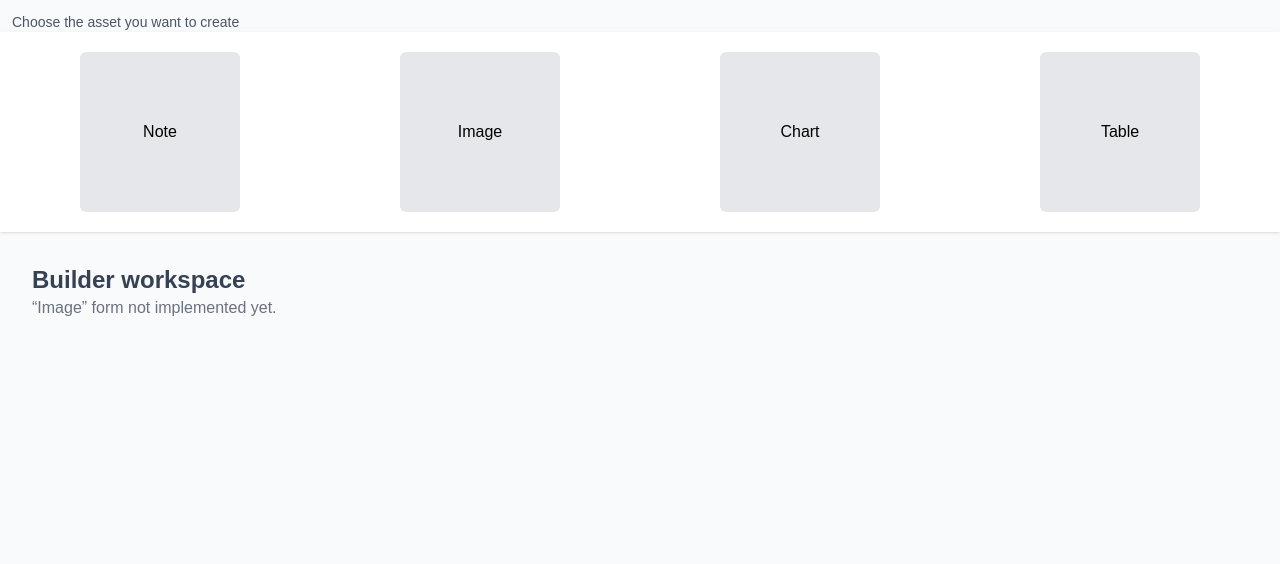
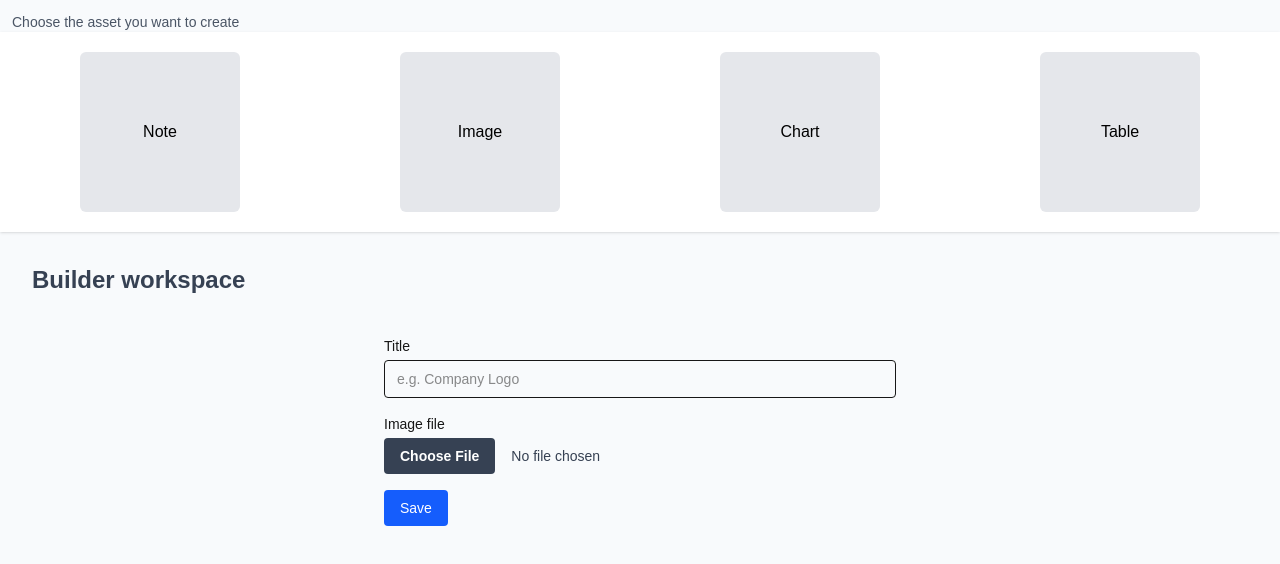
Before and after one commit to chenard612/tx_exercice, a Next.js app in the folder frontend/: page /builder in a window 1280 px wide. Both pictures are taken after a click on the button "Image". Shown: the top 564 px of the page. Built offline with nearby package versions, Linux system fonts and the light colour scheme.

Commit message:
2 forms out of 4 work!

```diff
--- a/frontend/src/app/builder/page.tsx
+++ b/frontend/src/app/builder/page.tsx
@@ -2,6 +2,7 @@
 
 import { useState } from "react";
 import NoteAssetForm from "@/components/forms/NoteAssetForm";
+import ImageAssetForm from "@/components/forms/ImageAssetForm";
 
 export default function BuilderPage() {
   const labels = ["Note", "Image", "Chart", "Table"];
@@ -35,23 +36,15 @@ export default function BuilderPage() {
       </section>
 
       <section className="flex-1 p-8">
-        <h1 className="text-2xl font-bold text-gray-700">
+        <h1 className="text-2xl font-bold text-gray-700 mb-10">
           Builder workspace
         </h1>
-        {chosen === "Note" && (
-          <NoteAssetForm onSave={handleTextSave} />
-        )}
+        {chosen === "Note" && <NoteAssetForm onSave={handleTextSave} />}
 
-        {chosen && chosen !== "Note" && (
-          <p className="text-gray-500">
-            “{chosen}” form not implemented yet.
-          </p>
-        )}
+        {chosen === "Image" && <ImageAssetForm />}
 
-        {!chosen && (
-          <p className="text-gray-500 text-sm">
-            No type selected yet. Click on a cube above to start.
-          </p>
+        {chosen && chosen !== "Note" && chosen !== "Image" && (
+          <p className="text-gray-500">“{chosen}” form not implemented yet.</p>
         )}
       </section>
     </div>
--- /dev/null
+++ b/frontend/src/components/forms/ImageAssetForm.tsx
@@ -0,0 +1,101 @@
+"use client";
+
+import { useState, ChangeEvent } from "react";
+import Image from "next/image";
+
+export default function ImageAssetForm() {
+  const [title, setTitle] = useState("");
+  const [file, setFile]   = useState<File | null>(null);
+  const [saving, setSaving] = useState(false);
+  const [preview, setPreview] = useState<string | null>(null);
+
+  function handleFile(e: ChangeEvent<HTMLInputElement>) {
+    const f = e.target.files?.[0];
+    if (!f) return;
+
+    setFile(f);
+    setPreview(URL.createObjectURL(f));
+  }
+
+  async function save() {
+    if (!file) return alert("Choose an image first.");
+
+    setSaving(true);
+
+    const form = new FormData();
+    form.append("title", title);
+    form.append("file", file);
+
+    const res = await fetch("http://localhost:8001/images", {
+      method: "POST",
+      body: form,
+    });
+
+    setSaving(false);
+    if (!res.ok) {
+      alert("Failed to save image");
+      return;
+    }
+
+    const saved = await res.json();
+    console.log("Saved image:", saved);
+
+    // reset
+    setTitle("");
+    setFile(null);
+    setPreview(null);
+  }
+
+  return (
+    <form onSubmit={e => { e.preventDefault(); save(); }}
+          className="space-y-4 max-w-lg mx-auto">
+      <div>
+        <label className="block text-sm font-medium mb-1">Title</label>
+        <input
+          value={title}
+          onChange={e => setTitle(e.target.value)}
+          className="w-full rounded border px-3 py-2 text-sm focus:outline-none focus:ring focus:border-blue-500"
+          placeholder="e.g. Company Logo"
+          required
+        />
+      </div>
+
+      <div>
+        <label className="block text-sm font-medium mb-1">Image file</label>
+            <input
+            type="file"
+            accept="image/*"
+            onChange={handleFile}
+            className="
+                block w-full text-sm text-gray-700
+                file:mr-4 file:py-2 file:px-4
+                file:rounded file:border-0
+                file:text-sm file:font-semibold
+                file:bg-gray-700 file:text-white
+                hover:file:bg-gray-800
+            "
+            required
+          />
+        {preview && (
+          <div className="mt-3 h-32 relative">
+            <Image
+              src={preview}
+              alt="preview"
+              fill
+              className="object-contain rounded border"
+              style={{ objectFit: "contain" }}
+            />
+          </div>
+        )}
+      </div>
+
+      <button
+        type="submit"
+        disabled={saving}
+        className="rounded bg-blue-600 text-white text-sm font-medium px-4 py-2 hover:bg-blue-700 disabled:opacity-60 transition cursor-pointer"
+      >
+        {saving ? "Saving…" : "Save"}
+      </button>
+    </form>
+  );
+}
```
Also changed, not shown: 2 other files (tests, documents, lock files or other folders).
